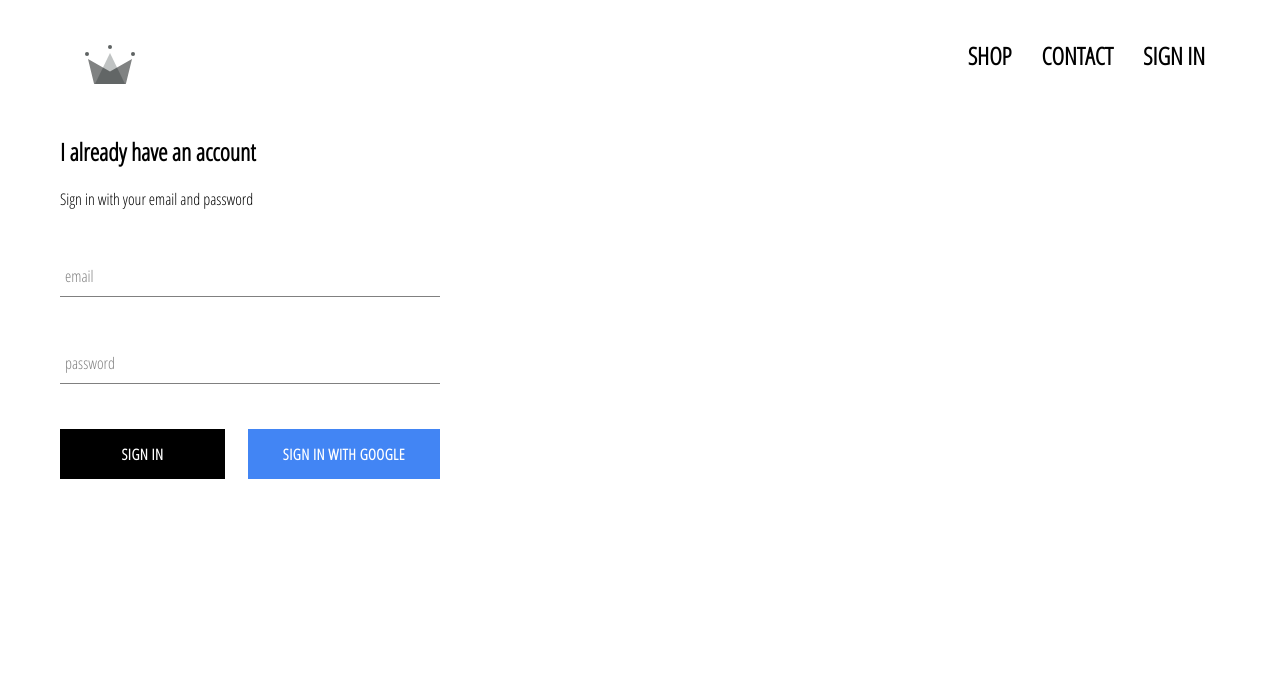
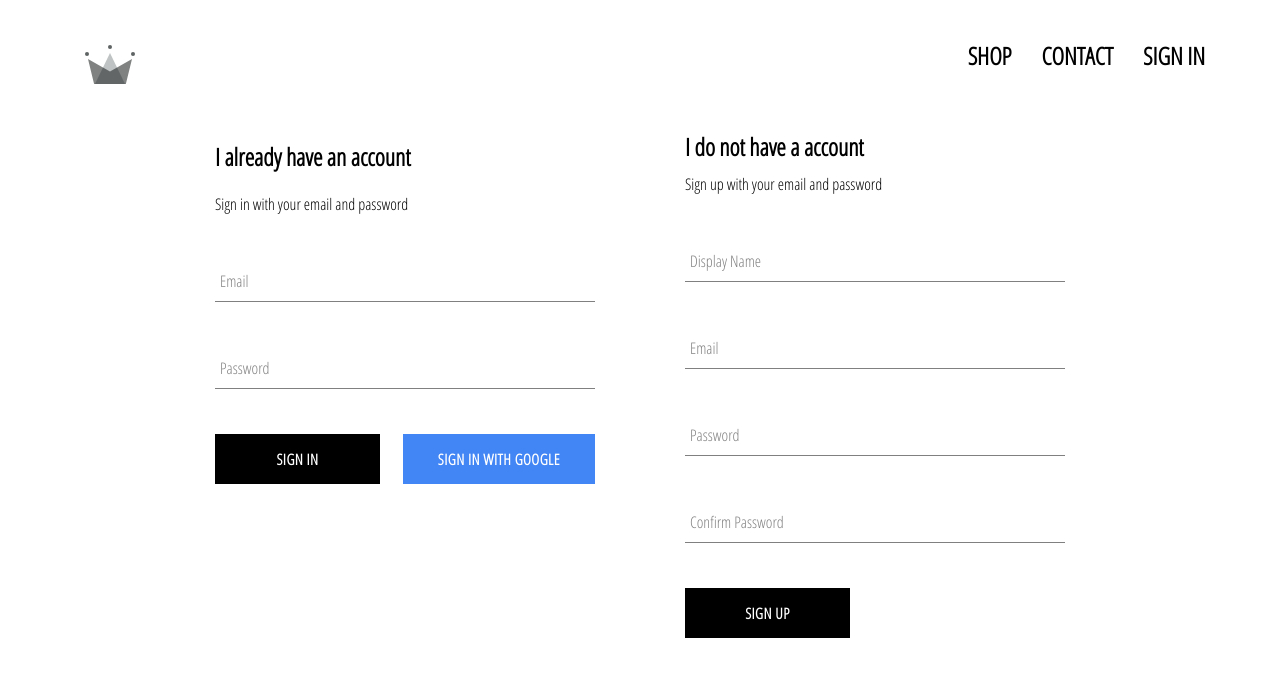
Before and after one commit to TalhaKhawaja/crown-clothing, a React (Create React App) app: page /signin in a window 1280 px wide. Shown: the top 676 px of the page. Built offline with nearby package versions, Linux system fonts and the light colour scheme; no server answers.

Commit message:
implemented storage for authenticated user in firebase

```diff
--- a/src/App.js
+++ b/src/App.js
@@ -6,7 +6,7 @@
 import ShopPage from './pages/shop/shop.component';
 import Header from './components/header.component';
 import SignInAndSignOutPage from './components/sign-in-and-sign-up';
-import { auth } from './firebase/firebase.utils';
+import { auth, createUserProfileDocument } from './firebase/firebase.utils';
 
 class App extends React.Component {
   unsubscribleFromAuth = null;
@@ -20,10 +20,20 @@
   }
 
   componentDidMount() {
-    this.unsubscribleFromAuth = auth.onAuthStateChanged(user => {
-      this.setState({currentUser: user});
+    this.unsubscribleFromAuth = auth.onAuthStateChanged(async userAuth => {
+      if(userAuth) {
+        const userRef = await createUserProfileDocument(userAuth);
 
-      console.log(user);
+        userRef.onSnapshot(snapShot => {
+          this.setState({
+            currentUser: {
+              id: snapShot.id,
+              ...snapShot.data()
+            }
+          });
+        });
+      }
+      this.setState({currentUser: userAuth});
     });
   }
 
--- a/src/assets/styles/sign-in-and-sign-up.scss
+++ b/src/assets/styles/sign-in-and-sign-up.scss
@@ -0,0 +1,6 @@
+.sign-in-and-sign-up {
+    width: 850px;
+    display: flex;
+    justify-content: space-between;
+    margin: 30px auto;
+}
--- /dev/null
+++ b/src/assets/styles/sign-up.scss
@@ -0,0 +1,9 @@
+.sign-up {
+    display: flex;
+    flex-direction: column;
+    width: 380px;
+
+    .title {
+      margin: 10px 0;
+    }
+  }
--- a/src/components/sign-in-and-sign-up.jsx
+++ b/src/components/sign-in-and-sign-up.jsx
@@ -1,10 +1,12 @@
 import React from 'react';
 import '../assets/styles/sign-in-and-sign-up.scss';
 import SignIn from '../components/sign-in';
+import SignUp from '../components/sign-up';
 
 const SignInAndSignOutPage = () => (
     <div className='sign-in-and-sign-up'>
-        <SignIn></SignIn>
+        <SignIn/>
+        <SignUp/>
     </div>
 );
 
--- a/src/components/sign-in.jsx
+++ b/src/components/sign-in.jsx
@@ -32,8 +32,8 @@
                 <h2>I already have an account</h2>
                 <span>Sign in with your email and password</span>
                 <form onSubmit={this.handleSubmit}>
-                    <FormInput name='email' type='email' value={this.state.email} required handleChange={this.handleChange} label='email' />
-                    <FormInput name='password' type='password' value={this.state.password} required handleChange={this.handleChange} label='password' />
+                    <FormInput name='email' type='email' value={this.state.email} required handleChange={this.handleChange} label='Email' />
+                    <FormInput name='password' type='password' value={this.state.password} required handleChange={this.handleChange} label='Password' />
                     <div className='buttons'>
                         <CustomButton type='submit'>Sign In</CustomButton>
                         <CustomButton onClick={SignInWithGoogle} isGoogleSignIn>Sign In With Google</CustomButton>
--- /dev/null
+++ b/src/components/sign-up.jsx
@@ -0,0 +1,91 @@
+import React from 'react';
+import FormInput from '../components/form-input';
+import CustomButton from '../components/custom-button';
+import { auth, createUserProfileDocument } from '../firebase/firebase.utils';
+import '../assets/styles/sign-up.scss';
+
+class SignUp extends React.Component {
+    constructor() {
+        super();
+
+        this.state = {
+            displayName: '',
+            email: '',
+            password: '',
+            confirmPassword: ''
+        };
+    }
+
+    handleSubmit = async event => {
+        event.preventDefault();
+
+        const { displayName, email, password, confirmPassword } = this.state;
+
+        if (password !== confirmPassword) {
+            alert("Passwords don't match");
+            return;
+        }
+
+        try {
+            const { user } = await auth.createUserWithEmailAndPassword(email, password);
+
+            await createUserProfileDocument(user, { displayName });
+
+            this.setState({
+                displayName: '',
+                email: '',
+                password: '',
+                confirmPassword: ''
+            });
+        }
+        catch (error) {
+            console.error(error);
+        }
+    }
+
+    handleChange = event => {
+        const { name, value } = event.target;
+
+        this.setState({ [name]: value });
+    }
+
+    render() {
+        const { displayName, email, password, confirmPassword } = this.state;
+
+        return (
+            <div className='sign-up'>
+                <h2 className='title'>I do not have a account</h2>
+                <span>Sign up with your email and password</span>
+                <form className='sign-up-form' onSubmit={this.handleSubmit}>
+                    <FormInput
+                        type='text'
+                        name='displayName'
+                        value={displayName}
+                        onChange={this.handleChange}
+                        label='Display Name' />
+                    <FormInput
+                        type='email'
+                        name='email'
+                        value={email}
+                        onChange={this.handleChange}
+                        label='Email' />
+                    <FormInput
+                        type='password'
+                        name='password'
+                        value={password}
+                        onChange={this.handleChange}
+                        label='Password' />
+                    <FormInput
+                        type='password'
+                        name='confirmPassword'
+                        value={confirmPassword}
+                        onChange={this.handleChange}
+                        label='Confirm Password' />
+                    <CustomButton type='submit'>SIGN UP</CustomButton>
+                </form>
+            </div>
+        )
+    }
+}
+
+export default SignUp;
--- a/src/firebase/firebase.utils.js
+++ b/src/firebase/firebase.utils.js
@@ -13,6 +13,35 @@
     measurementId: "G-JY9QK7E2L0"
   };
 
+  export const createUserProfileDocument = async (userAuth, additionalData) => {
+    if (!userAuth) {
+      return;
+    }
+
+    const userRef = firestore.doc(`users/${userAuth.uid}`);
+
+    const snapShot = await userRef.get();
+
+    if(!snapShot.exists) {
+      const { displayName, email} = userAuth;
+      const createdAt = new Date();
+
+      try {
+        await userRef.set({
+          displayName,
+          email,
+          createdAt,
+          ...additionalData
+        });
+      }
+      catch(error) {
+        console.log('error creating user', error.message);
+      }
+    }
+
+    return userRef;
+  }
+
   firebase.initializeApp(config);
 
   export const auth = firebase.auth();
```
Also changed, not shown: 1 other file (tests, documents, lock files or other folders).
